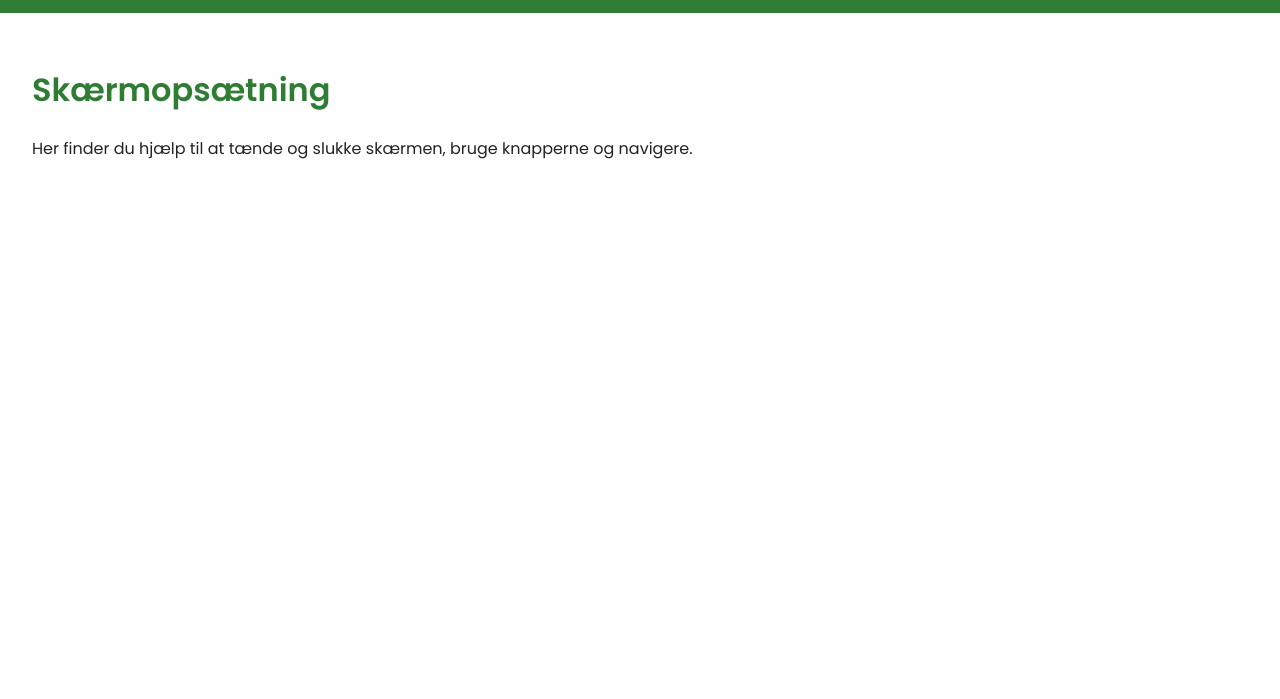
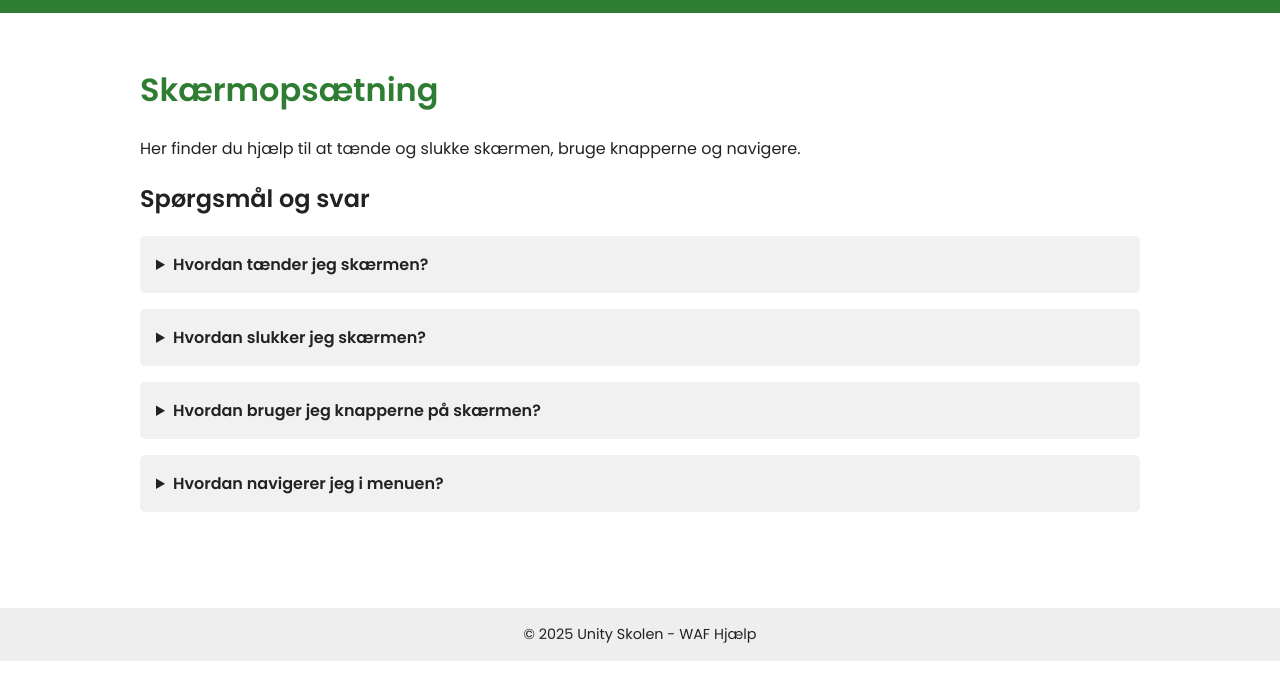
Before and after one commit to Noreen-Shafeeq/WAF-hjemmeside, a plain HTML site: page skarmopsaetning.html in a window 1280 px wide. Shown: the part 69-768 px from the top of the page. Drawn offline with Linux system fonts and the light colour scheme.

Commit message:
Add files via upload

```diff
--- a/skarmopsaetning.html
+++ b/skarmopsaetning.html
@@ -2,9 +2,9 @@
 <!DOCTYPE html>
 <html lang="da">
 <head>
-  <meta charset="UTF-8">
+  <meta charset="UTF-8" />
   <title>Skærmopsætning - WAF Hjælp</title>
-  <link href="https://fonts.googleapis.com/css2?family=Poppins:wght@400;600&display=swap" rel="stylesheet">
+  <link href="https://fonts.googleapis.com/css2?family=Poppins:wght@400;600&display=swap" rel="stylesheet" />
   <style>
     body {
       font-family: 'Poppins', sans-serif;
@@ -25,31 +25,43 @@
     }
     nav a {
       color: white;
+      text-decoration: none;
       margin-left: 1rem;
-      text-decoration: none;
       font-weight: 500;
+    }
+    nav a:hover {
+      text-decoration: underline;
     }
     main {
       padding: 2rem;
+      max-width: 1000px;
+      margin: 0 auto;
     }
     h1 {
       color: #2E7D32;
     }
-    a.button {
-      display: inline-block;
-      margin-top: 1rem;
-      text-decoration: none;
-      color: white;
-      background-color: #2E7D32;
-      padding: 0.5rem 1rem;
-      border-radius: 8px;
+    details {
+      margin-bottom: 1rem;
+      background: #f1f1f1;
+      padding: 1rem;
+      border-radius: 5px;
+    }
+    summary {
+      font-weight: bold;
+      cursor: pointer;
+    }
+    footer {
+      background-color: #eee;
+      text-align: center;
+      padding: 1rem;
+      font-size: 0.9rem;
+      margin-top: 3rem;
     }
   </style>
 </head>
 <body>
-
   <header>
-  <img src="logo.png" alt="Unity logo">
+    <img src="logo.png" alt="Unity Skolen logo" />
     <nav>
       <a href="index.html">Forside</a>
       <a href="skarmopsaetning.html">Skærm</a>
@@ -63,7 +75,34 @@
   <main>
     <h1>Skærmopsætning</h1>
     <p>Her finder du hjælp til at tænde og slukke skærmen, bruge knapperne og navigere.</p>
+
+    <section>
+      <h2>Spørgsmål og svar</h2>
+
+      <details>
+        <summary>Hvordan tænder jeg skærmen?</summary>
+        <p>Tryk på den runde power-knap i bunden af skærmen. Vent ca. 10 sekunder.</p>
+      </details>
+
+      <details>
+        <summary>Hvordan slukker jeg skærmen?</summary>
+        <p>Hold power-knappen nede i 3 sekunder, indtil skærmen slukker.</p>
+      </details>
+
+      <details>
+        <summary>Hvordan bruger jeg knapperne på skærmen?</summary>
+        <p>Knapperne i bunden styrer volumen, kildevalg og input. Se evt. billeder på whiteboard-siden.</p>
+      </details>
+
+      <details>
+        <summary>Hvordan navigerer jeg i menuen?</summary>
+        <p>Brug fjernbetjeningen eller touch-funktion på skærmen for at gå i menuen.</p>
+      </details>
+    </section>
   </main>
 
+  <footer>
+    &copy; 2025 Unity Skolen - WAF Hjælp
+  </footer>
 </body>
 </html>
```
Lines whose indentation alone changed are shown as unchanged.
